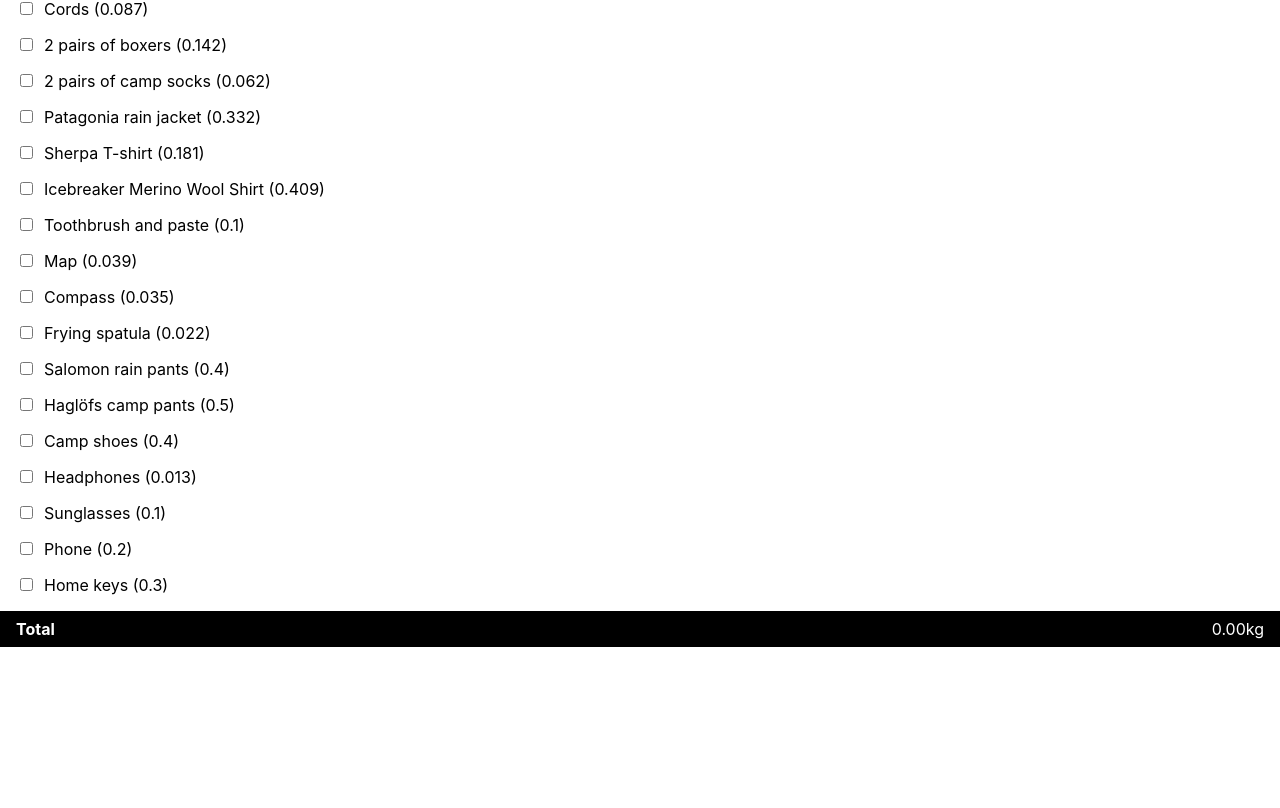
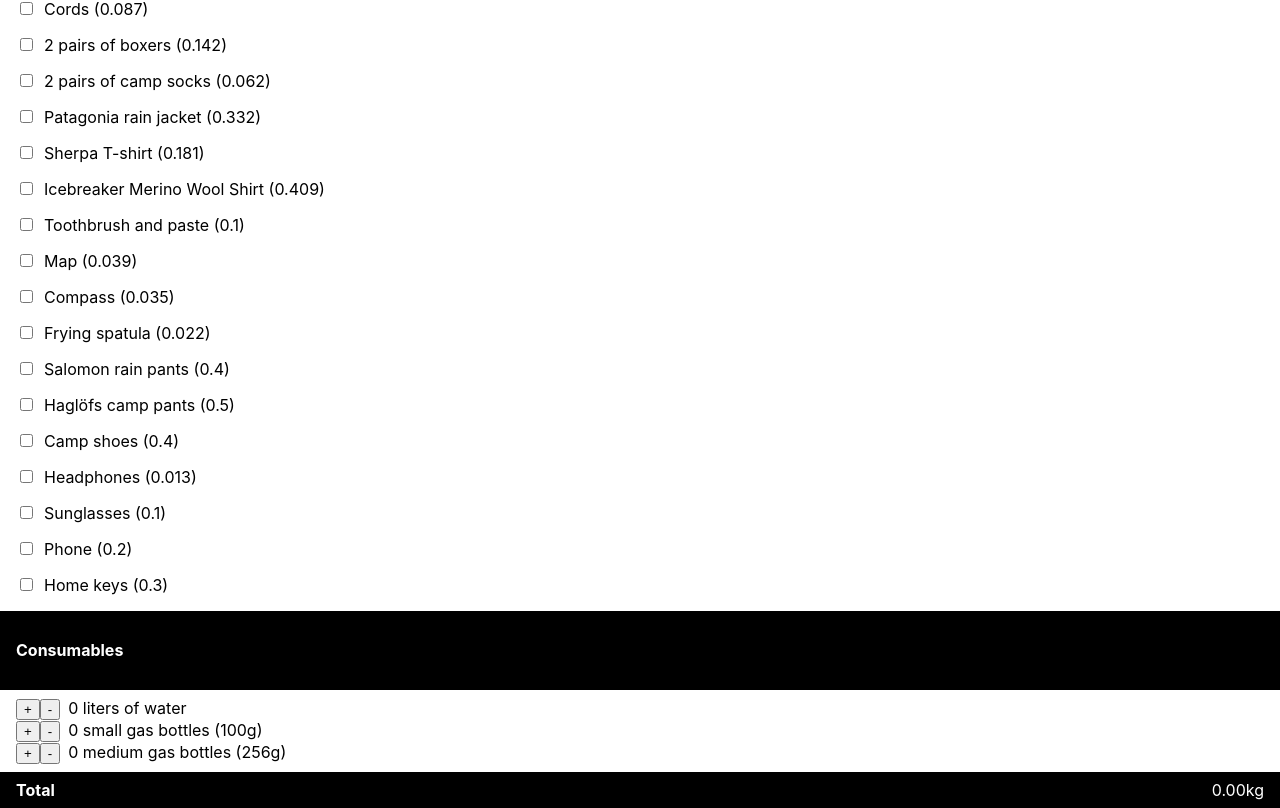
Before and after one commit to jsuokas/hobbies, a React (Create React App) app: page / in a window 1280 px wide. Shown: the part 2170-2978 px from the top of the page. Before the commit the page ends 2817 px from the top, so only its background shows below. Built offline with nearby package versions, Linux system fonts and the light colour scheme.

Commit message:
Add consumables

```diff
--- a/src/App.css
+++ b/src/App.css
@@ -19,6 +19,6 @@
   padding: 8px 0;
 }
 
-.gear-item label {
+.gear-item label, .consumables-label {
   margin-left: 8px;
 }
--- a/src/App.js
+++ b/src/App.js
@@ -2,14 +2,22 @@ import React, { useState } from 'react';
 import gear from './gear.json'
 import './App.css';
 
+const consumablesWeight = {
+  gasBottleSmall: 0.1,
+  gasBottleMedium: 0.230
+}
+
 function App() {
   const [gearTypeFilters, setGearTypeFilters] = useState(gear.map(it => it.type))
   const [gearItemFilters, setGearItemFilters] = useState([])
+  const [consumablesWater, setConsumablesWater] = useState(0)
+  const [consumablesGasSmall, setConsumablesGasSmall] = useState(0)
+  const [consumablesGasMedium, setConsumablesGasMedium] = useState(0)
   const gearItems = gear.filter(it => gearTypeFilters.includes(it.type))
   const totalWeight = gearItems
     .filter(it => gearTypeFilters.includes(it.type))
     .filter(it => gearItemFilters.filter(item => item.name === it.name).length !== 0)
-    .reduce((previous, current) => previous + current.weight, 0)
+    .reduce((previous, current) => previous + current.weight, 0 + consumablesWater + (consumablesGasSmall * consumablesWeight.gasBottleSmall) + (consumablesGasMedium * consumablesWeight.gasBottleMedium))
 
   return (
     <div className="App">
@@ -60,6 +68,26 @@ function App() {
         )
       })}
       </div>
+
+      <div className="title"><h4>Consumables</h4></div>
+      <div className="content">
+        <div>
+          <input type="button" value="+" onClick={() => setConsumablesWater(consumablesWater + 1)} />
+          <input type="button" value="-" onClick={() => setConsumablesWater(consumablesWater > 0 ? consumablesWater - 1 : 0)} />
+          <span className="consumables-label">{consumablesWater} liters of water</span>
+        </div>
+        <div>
+          <input type="button" value="+" onClick={() => setConsumablesGasSmall(consumablesGasSmall + 1)} />
+          <input type="button" value="-" onClick={() => setConsumablesGasSmall(consumablesGasSmall > 0 ? consumablesGasSmall - 1 : 0)} />
+          <span className="consumables-label">{consumablesGasSmall} small gas bottles (100g)</span>
+        </div>
+        <div>
+          <input type="button" value="+" onClick={() => setConsumablesGasMedium(consumablesGasMedium + 1)} />
+          <input type="button" value="-" onClick={() => setConsumablesGasMedium(consumablesGasMedium > 0 ? consumablesGasMedium - 1 : 0)} />
+          <span className="consumables-label">{consumablesGasMedium} medium gas bottles (256g)</span>
+        </div>
+      </div>
+
       <div className="title"><strong>Total</strong> {totalWeight.toFixed(2)}kg</div>
     </div>
   );
```
